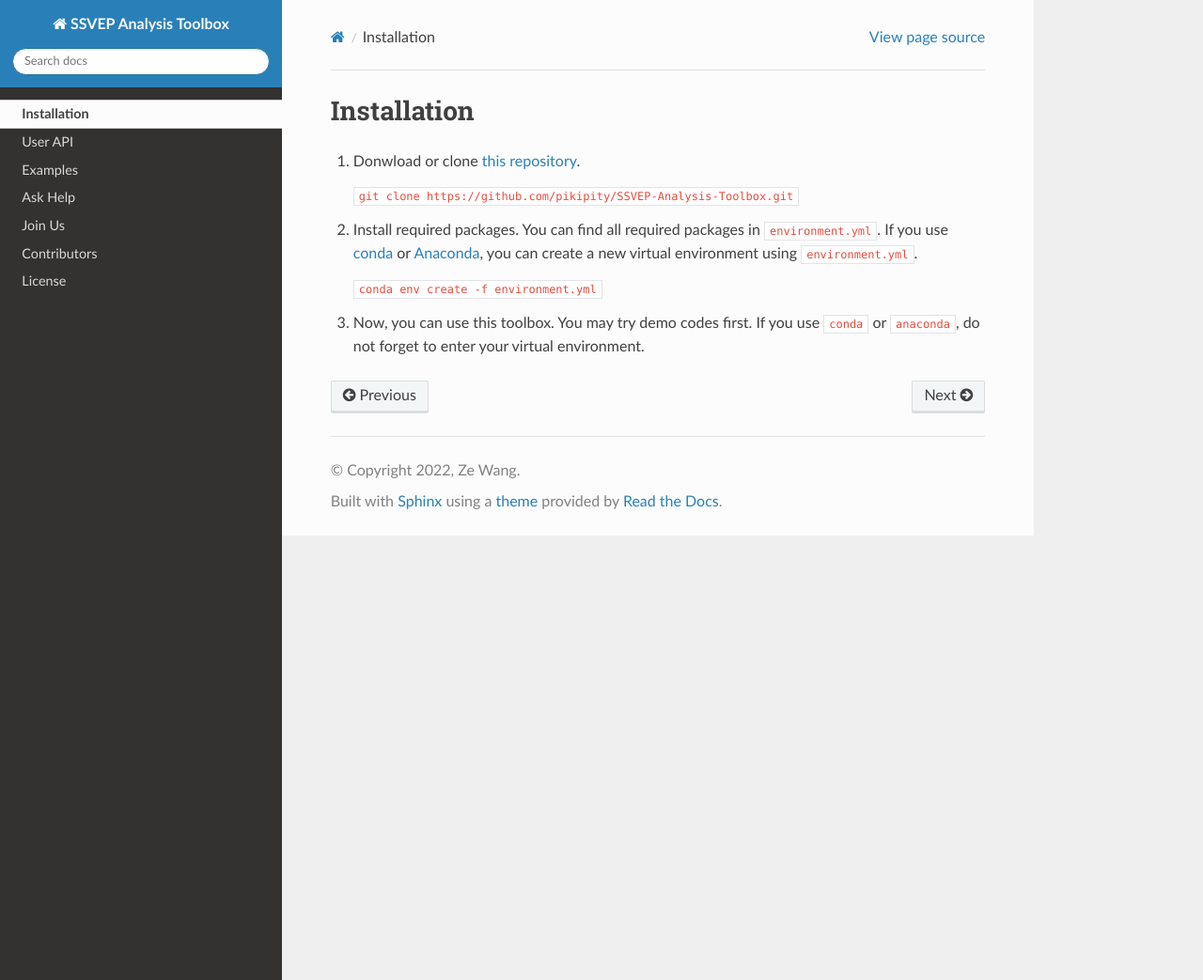
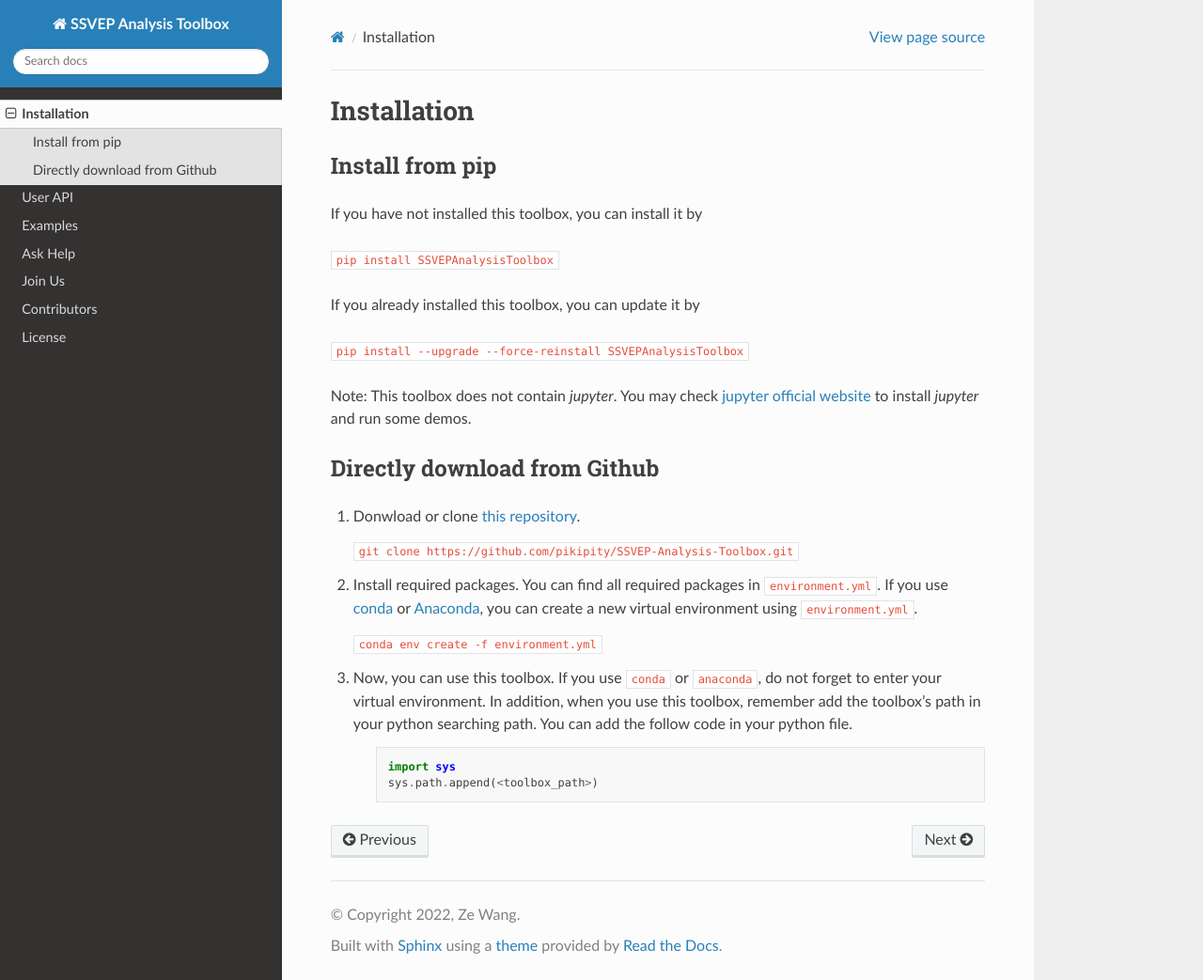
Before and after one commit to pikipity/SSVEP-Analysis-Toolbox, a Sphinx documentation site: the page built from Docs/Installation_pages/Installation.rst, in a window 1280 px wide and 1043 px high. Shown: the whole window at 94% size. Built offline with Sphinx 7.4.7 and the Read the Docs theme 2.0.0, drawn with Linux system fonts in a browser that asks for light colours.

Commit message:
Update Installation.rst

```diff
--- a/Docs/Installation_pages/Installation.rst
+++ b/Docs/Installation_pages/Installation.rst
@@ -2,6 +2,23 @@
 
 Installation
 ==============================
+
+Install from pip
+------------------
+
+If you have not installed this toolbox, you can install it by
+
+``pip install SSVEPAnalysisToolbox``
+
+If you already installed this toolbox, you can update it by
+
+``pip install --upgrade --force-reinstall SSVEPAnalysisToolbox``
+
+Note: This toolbox does not contain `jupyter`. You may check `jupyter official website <https://jupyter.org/install>`_ to install `jupyter` and run some demos.
+
+
+Directly download from Github
+-------------------------------------
 
 1. Donwload or clone `this repository <https://github.com/pikipity/SSVEP-Analysis-Toolbox.git>`_.
 
@@ -11,4 +28,9 @@ Installation
 
    ``conda env create -f environment.yml``
 
-3. Now, you can use this toolbox. You may try demo codes first. If you use ``conda`` or ``anaconda``, do not forget to enter your virtual environment.
+3. Now, you can use this toolbox. If you use ``conda`` or ``anaconda``, do not forget to enter your virtual environment. In addition, when you use this toolbox, remember add the toolbox's path in your python searching path. You can add the follow code in your python file.
+
+    .. code:: ipython3
+
+        import sys
+        sys.path.append(<toolbox_path>)
```
